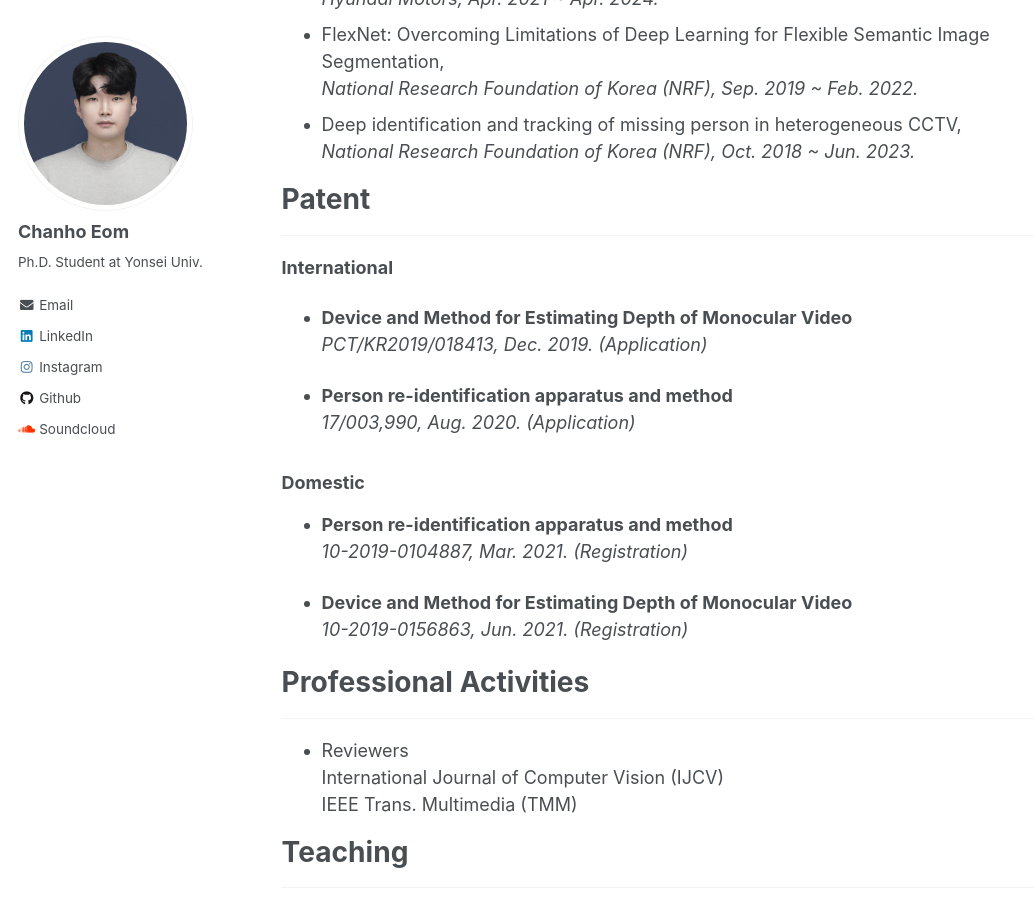
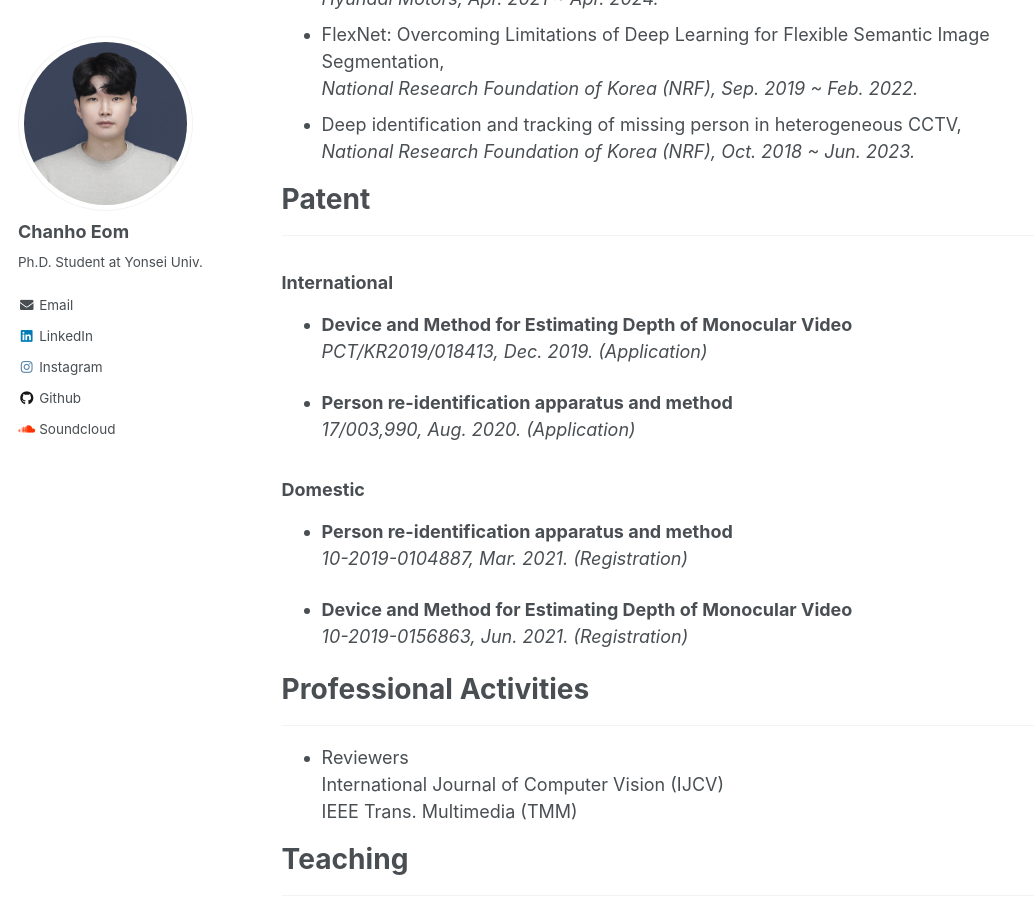
Before and after one commit to chanhoeom/chanhoEom.github.io, a Jekyll site: the page built from _pages/about.md, in a window 1280 px wide and 900 px high, scrolled down 1813 px. Shown: the whole window, without its empty margins (0-1034 px from the left). Built offline with Jekyll 4.4.1, drawn with Linux system fonts in a browser that asks for light colours.

```diff
--- a/_pages/about.md
+++ b/_pages/about.md
@@ -69,7 +69,7 @@ _________________
 
 # Patent
 _________________
-**International**
+### International
 * **Device and Method for Estimating Depth of Monocular Video**
 *PCT/KR2019/018413, Dec. 2019. (Application)*
 
```
